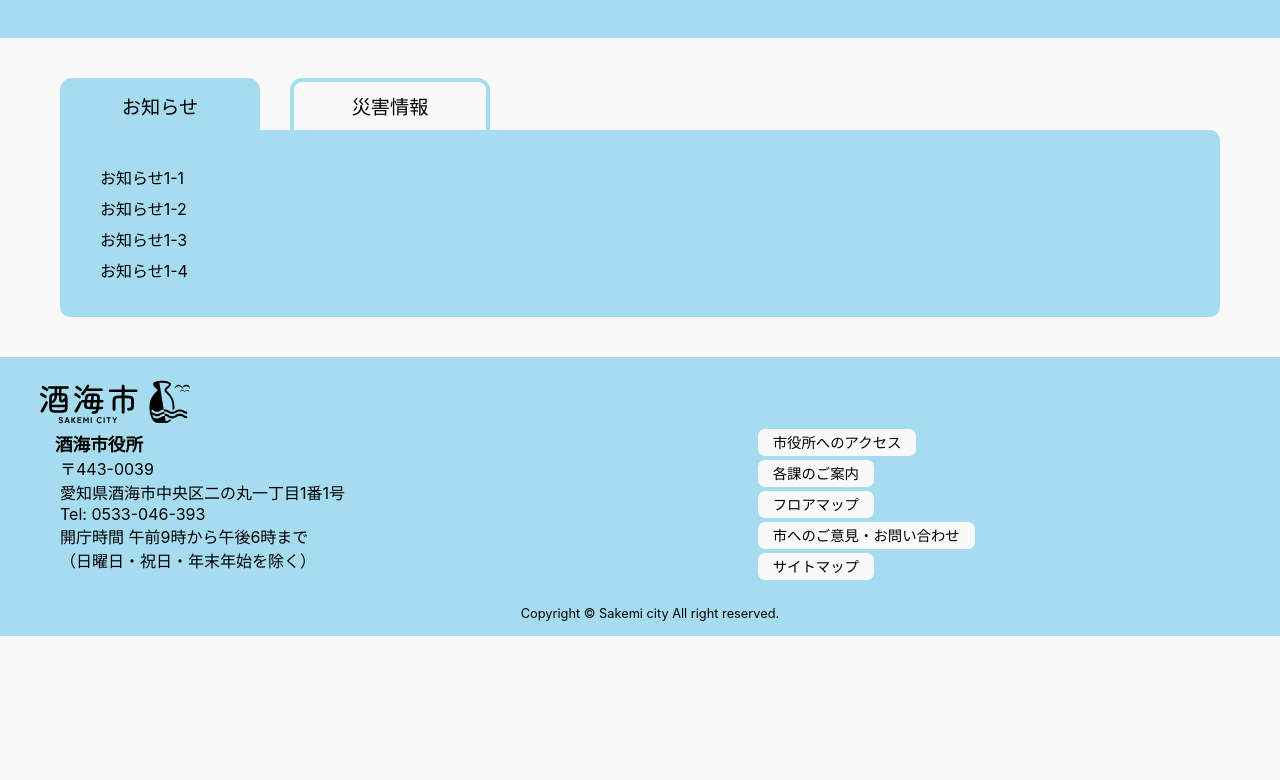
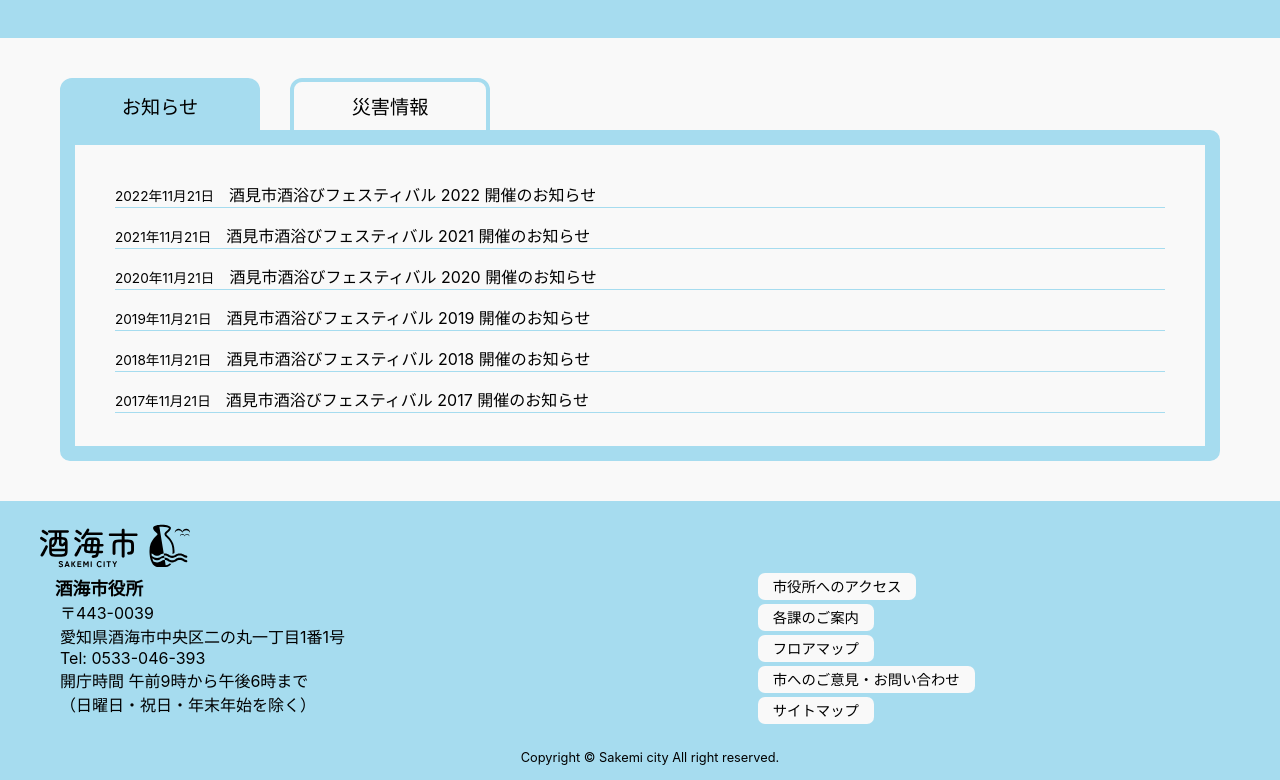
Before and after one commit to SatooRu65536/sakemi-city, a Next.js app: page / in a window 1280 px wide. Shown: the part 915-1695 px from the top of the page. Before the commit the page ends 1551 px from the top, so only its background shows below. Built offline with nearby package versions, Linux system fonts and the light colour scheme.

Commit message:
:art: 新規情報タブのリストの整頓

```diff
--- a/pages/index.tsx
+++ b/pages/index.tsx
@@ -159,31 +159,63 @@ export default function Home() {
         <div className={styles.news_container}>
           <ul className={styles.tabs}>
             <li
-              className={selectTab == 0 ? styles.active: ''}
+              className={selectTab == 0 ? styles.active : ''}
               onClick={() => setSelectTab(0)}
             >お知らせ</li>
             <li
-              className={selectTab == 1 ? styles.active: ''}
+              className={selectTab == 1 ? styles.active : ''}
               onClick={() => setSelectTab(1)}
             >災害情報</li>
           </ul>
 
           <div className={styles.contents}>
-            <div className={`${styles.news_section} ${selectTab == 0 ? styles.active: ''}`}>
+            <div className={`${styles.news_section} ${selectTab == 0 ? styles.active : ''}`}>
               <ul className={styles.content_list}>
-                <li>お知らせ1-1</li>
-                <li>お知らせ1-2</li>
-                <li>お知らせ1-3</li>
-                <li>お知らせ1-4</li>
+                <li>
+                <span className={styles.date}>2022年11月21日</span>
+                  <a href="/unproduced">酒見市酒浴びフェスティバル 2022 開催のお知らせ</a>
+                </li>
+                <li>
+                <span className={styles.date}>2021年11月21日</span>
+                  <a href="/unproduced">酒見市酒浴びフェスティバル 2021 開催のお知らせ</a>
+                </li>
+                <li>
+                <span className={styles.date}>2020年11月21日</span>
+                  <a href="/unproduced">酒見市酒浴びフェスティバル 2020 開催のお知らせ</a>
+                </li>
+                <li>
+                <span className={styles.date}>2019年11月21日</span>
+                  <a href="/unproduced">酒見市酒浴びフェスティバル 2019 開催のお知らせ</a>
+                </li>
+                <li>
+                <span className={styles.date}>2018年11月21日</span>
+                  <a href="/unproduced">酒見市酒浴びフェスティバル 2018 開催のお知らせ</a>
+                </li>
+                <li>
+                <span className={styles.date}>2017年11月21日</span>
+                  <a href="/unproduced">酒見市酒浴びフェスティバル 2017 開催のお知らせ</a>
+                </li>
               </ul>
             </div>
 
-            <div className={`${styles.news_section} ${selectTab == 1 ? styles.active: ''}`}>
+            <div className={`${styles.news_section} ${selectTab == 1 ? styles.active : ''}`}>
               <ul className={styles.content_list}>
-                <li>お知らせ2-1</li>
-                <li>お知らせ2-2</li>
-                <li>お知らせ2-3</li>
-                <li>お知らせ2-4</li>
+                <li>
+                  <span className={styles.date}>2022年11月21日</span>
+                  <a href="/unproduced">[地震情報] M1.1 2022年11月21日 1時31分22秒</a>
+                </li>
+                <li>
+                  <span className={styles.date}>2022年11月21日</span>
+                  <a href="/unproduced">お知らせ2-1</a>
+                </li>
+                <li>
+                  <span className={styles.date}>2022年11月21日</span>
+                  <a href="/unproduced">お知らせ2-1</a>
+                </li>
+                <li>
+                  <span className={styles.date}>2022年11月21日</span>
+                  <a href="/unproduced">お知らせ2-1</a>
+                </li>
               </ul>
             </div>
           </div>
--- a/styles/Home.module.scss
+++ b/styles/Home.module.scss
@@ -59,6 +59,10 @@
 .news_container {
   margin: 40px 60px;
 
+  @media (max-width: 900px) {
+    margin: 40px 10px;
+  }
+
   .tabs {
     display: flex;
 
@@ -77,13 +81,15 @@
       &.active {
         background-color: var(--color-bg-2-dark);
       }
+
+
     }
   }
 
   .contents {
     min-height: 100px;
     margin-top: -4px;
-    background-color: var(--color-bg-2-dark);
+    border: 15px solid var(--color-bg-2-dark);
     border-radius: 0px 10px 10px 10px;
 
     .news_section {
@@ -99,7 +105,27 @@
         list-style: none;
 
         li {
-          margin-top: 7px;
+          margin-top: 17px;
+          position: relative;
+
+          &::after {
+            content: '';
+            width: 100%;
+            height: 1px;
+            background-color: var(--color-bg-2-dark);
+            position: absolute;
+            bottom: -2px;
+            left: 0;
+          }
+
+          .date {
+            font-size: 0.85rem;
+            padding-right: 15px;
+
+            @media (max-width: 900px) {
+              display: block;
+            }
+          }
         }
       }
     }
```
